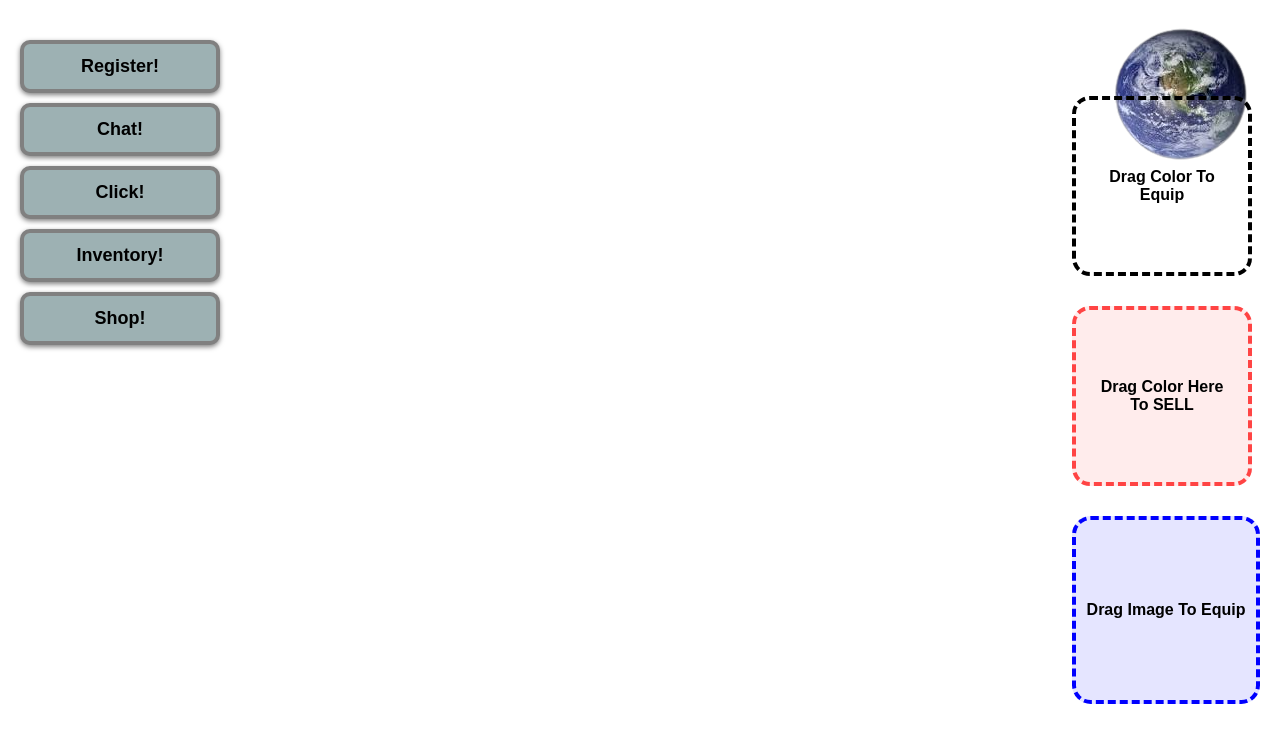
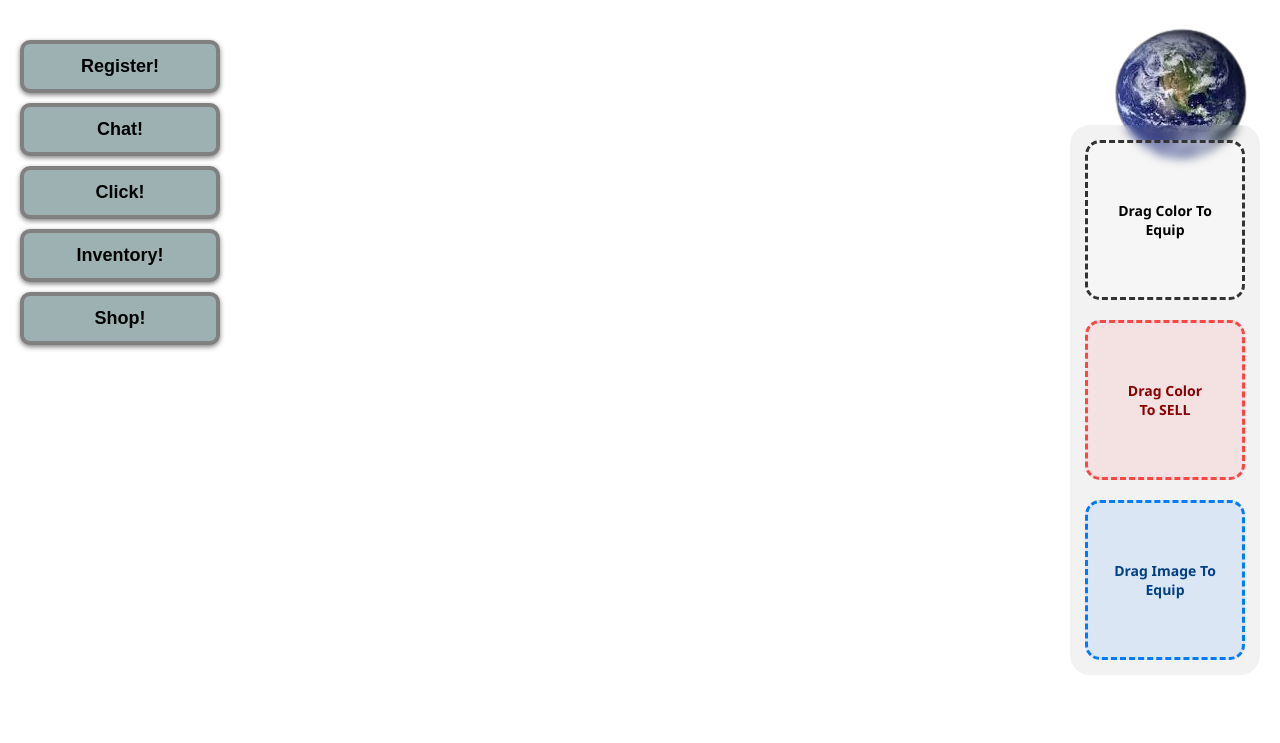
Before and after one commit to drew727/globalchat, a Flask app: page /sys/local-storage/mount-points/registry in a window 1280 px wide. Shown: the top 743 px of the page. Run offline with Flask 3, Linux system fonts and the light colour scheme; data that the repository does not hold is empty; some libraries are stand-ins or nearby versions.

Commit message:
Auto-update

```diff
--- a/templates/inventory.html
+++ b/templates/inventory.html
@@ -81,36 +81,52 @@
     .swatch:active {
         cursor: grabbing;
         transform: scale(0.95);
-    }
-    .zone-container {
+    }.zone-container {
     position: fixed;
     right: 20px;
     top: 50%;
     transform: translateY(-50%);
     display: flex;
     flex-direction: column;
-        gap: 30px;
+    gap: 20px;
     z-index: 1000;
+    background: rgba(0, 0, 0, 0.05);
+    padding: 15px;
+    border-radius: 20px;
+    backdrop-filter: blur(5px);
+}
+
+#dropzone, #sellzone, #imagezone {
+    width: 160px;
+    height: 160px;
+    border-radius: 15px;
+    display: flex;
+    align-items: center;
+    justify-content: center;
+    text-align: center;
+    font-family: 'Segoe UI', Tahoma, Geneva, Verdana, sans-serif;
+    font-size: 14px;
+    font-weight: bold;
+    padding: 10px;
+    box-sizing: border-box;
+    transition: all 0.3s cubic-bezier(0.4, 0, 0.2, 1);
+    cursor: default;
+}
+
+
+#dropzone { border: 3px dashed #333; background: rgba(255, 255, 255, 0.3); }
+#sellzone { border: 3px dashed #ff4444; background: rgba(255, 68, 68, 0.1); color: #8b0000; }
+#imagezone { border: 3px dashed #007bff; background: rgba(0, 123, 255, 0.1); color: #004085; }
+
+
+#dropzone:hover, #sellzone:hover, #imagezone:hover {
+    transform: scale(1.05);
+    background: rgba(255, 255, 255, 0.5);
 }
     @keyframes breathe {
     0% { transform: scale(1); }
     50% { transform: scale(1.08); }
     100% { transform: scale(1); }
-}
-
-    #dropzone, #sellzone {
-        width: 180px;
-        height: 180px;
-        border-radius: 10%;
-        display: flex;
-        align-items: center;
-        justify-content: center;
-        text-align: center;
-        font-family: sans-serif;
-        font-weight: bold;
-        padding: 15px;
-        box-sizing: border-box;
-        transition: transform 0.2s;
 }
 #globecount {
     position: fixed;
@@ -118,15 +134,6 @@
     right: 20px;
 }
 
-    #dropzone {
-        border: 4px dashed black;
-        background: rgba(255, 255, 255, 0.2);
-    }
-
-    #sellzone {
-        border: 4px dashed #ff4444;
-        background: rgba(255, 68, 68, 0.1);
-    }
         </style>
 </head>
 
@@ -144,9 +151,9 @@
     Drag Color To Equip
     </div>
     <div id="sellzone">
-        Drag Color Here <br> To SELL
+        Drag Color <br> To SELL
     </div>
-    <div id="imagezone" style="width: 180px; height: 180px; border: 4px dashed blue; border-radius: 10%; display: flex; align-items: center; justify-content: center; text-align: center; font-family: sans-serif; font-weight: bold; background: rgba(0, 0, 255, 0.1);">
+    <div id="imagezone">
     Drag Image To Equip
 </div>
 </div>
@@ -219,10 +226,9 @@
         const isImagez = e.target.closest('#imagezone') !== null;
 
         const name = e.dataTransfer.getData("text/plain");
-        //const color = e.dataTransfer.getData("color");
-    //    const image = e.dataTransfer.getData("background-image");
         const visual = e.dataTransfer.getData("visual");
         if (isSellz) {
+
             fetch('/api/v1/assets/liquidation/deprovision-resource', {
                 method: 'POST',
                 headers: { 'Content-Type': 'application/json' },
@@ -236,17 +242,18 @@
             setTimeout(() => { sellZone.innerHTML = "Drag Color Here <br> To SELL";}, 2000);
 
         } else if (isDropz) {
+            if (isImage) {
+                alert("Colors Only! Drag Color To Equip");
+                return;
+            }
             fetch('/sys/env/runtime/ui-configuration/set-preference', {
                 method: 'POST',
                 headers: { 'Content-Type': 'application/json' },
                 body: JSON.stringify({ item_name: name })
             })
-            //dropZone.style.background = color;
-        //    document.body.style.background = color;
+
             dropZone.style.background = visual;
             document.body.style.background = visual;
-      //      dropZone.style.backgroundClip = "border-box";
-    //        dropZone.style.webkitBackgroundClip = "border-box";
             dropZone.style.webkitTextStroke = "2px black";
             dropZone.style.paintOrder = "stroke fill";
             dropZone.style.color = "white";
@@ -256,6 +263,10 @@
             setTimeout(() => { justEquipped = false; }, 1000)
 
         } else if (isImagez) {
+            if (!isImage) {
+                alert("Images Only! Drag Image To Equip");
+                return;
+            }
             fetch('/sys/env/runtime/ui-configuration/set-image', {
                 method: 'POST',
                 headers: { 'Content-Type': 'application/json' },
```
Lines whose indentation alone changed are shown as unchanged.
